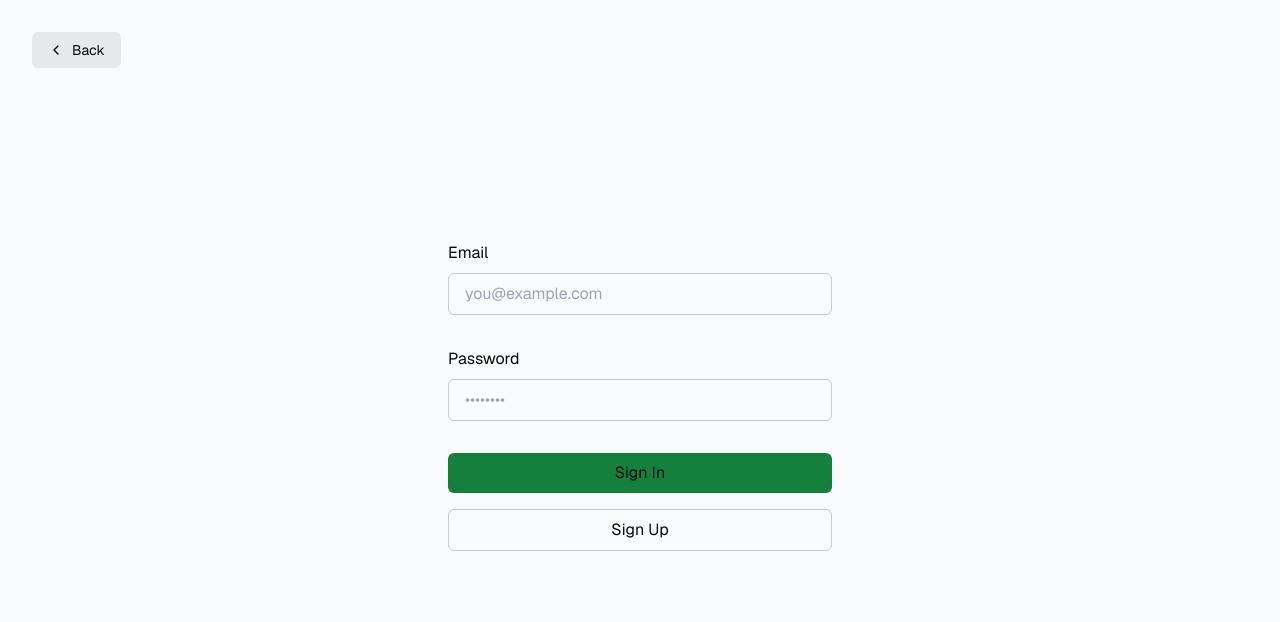
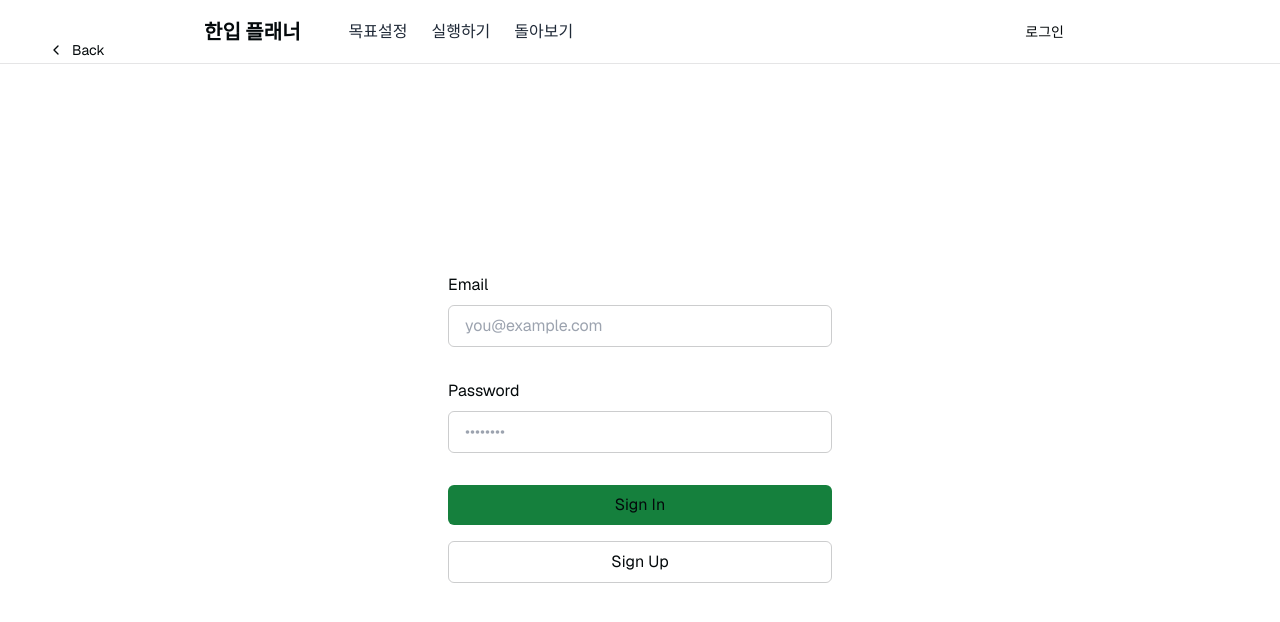
Before and after one commit to icetiredisgettingbear/one-bite-planner, a Next.js app: page /login in a window 1280 px wide. Shown: the top 622 px of the page. Built offline with nearby package versions, Linux system fonts and the light colour scheme; no server answers.

Commit message:
styles: Supabase, Next.js에서 기본으로 제공하는 UI 수정 및 삭제

```diff
--- a/app/globals.css
+++ b/app/globals.css
@@ -4,20 +4,20 @@
 
 @layer base {
   :root {
-    --background: 200 20% 98%;
-    --btn-background: 200 10% 91%;
-    --btn-background-hover: 200 10% 89%;
+    --background: #f4f5f6;
+    --btn-background: #2d70d6;
+    --btn-background-hover: #2061c3;
     --foreground: 200 50% 3%;
   }
 
-  @media (prefers-color-scheme: dark) {
+  /* @media (prefers-color-scheme: dark) {
     :root {
       --background: 200 50% 3%;
       --btn-background: 200 10% 9%;
       --btn-background-hover: 200 10% 12%;
       --foreground: 200 20% 96%;
     }
-  }
+  } */
 }
 
 @layer base {
--- a/app/layout.tsx
+++ b/app/layout.tsx
@@ -1,5 +1,7 @@
 import { GeistSans } from "geist/font/sans";
+import { createClient } from "@/utils/supabase/server";
 import "./globals.css";
+import Header from "@/components/Header";
 
 const defaultUrl = process.env.VERCEL_URL
   ? `https://${process.env.VERCEL_URL}`
@@ -16,10 +18,24 @@ export default function RootLayout({
 }: {
   children: React.ReactNode;
 }) {
+  const canInitSupabaseClient = () => {
+    // This function is just for the interactive tutorial.
+    // Feel free to remove it once you have Supabase connected.
+    try {
+      createClient();
+      return true;
+    } catch (e) {
+      return false;
+    }
+  };
+
+  const isSupabaseConnected = canInitSupabaseClient();
+
   return (
     <html lang="en" className={GeistSans.className}>
       <body className="bg-background text-foreground">
         <main className="min-h-screen flex flex-col items-center">
+          <Header isSupabaseConnected={isSupabaseConnected} />
           {children}
         </main>
       </body>
--- a/app/page.tsx
+++ b/app/page.tsx
@@ -1,54 +1,11 @@
-import DeployButton from "../components/DeployButton";
-import AuthButton from "../components/AuthButton";
-import { createClient } from "@/utils/supabase/server";
-import ConnectSupabaseSteps from "@/components/tutorial/ConnectSupabaseSteps";
-import SignUpUserSteps from "@/components/tutorial/SignUpUserSteps";
-import Header from "@/components/Header";
-
 export default async function Index() {
-  const canInitSupabaseClient = () => {
-    // This function is just for the interactive tutorial.
-    // Feel free to remove it once you have Supabase connected.
-    try {
-      createClient();
-      return true;
-    } catch (e) {
-      return false;
-    }
-  };
-
-  const isSupabaseConnected = canInitSupabaseClient();
-
   return (
     <div className="flex-1 w-full flex flex-col gap-20 items-center">
-      <nav className="w-full flex justify-center border-b border-b-foreground/10 h-16">
-        <div className="w-full max-w-4xl flex justify-between items-center p-3 text-sm">
-          <DeployButton />
-          {isSupabaseConnected && <AuthButton />}
-        </div>
-      </nav>
-
-      <div className="flex-1 flex flex-col gap-20 max-w-4xl px-3">
-        <h1 className="text-4xl text-center">산책할까요?</h1>
-        <Header />
-        <main className="flex-1 flex flex-col gap-6">
-          <h2 className="font-bold text-4xl mb-4">Next steps</h2>
-          {isSupabaseConnected ? <SignUpUserSteps /> : <ConnectSupabaseSteps />}
-        </main>
-      </div>
-
+      <main className="flex-1 flex justify-center">
+        <h2 className="font-bold text-4xl mt-16">One Bite Planner</h2>
+      </main>
       <footer className="w-full border-t border-t-foreground/10 p-8 flex justify-center text-center text-xs">
-        <p>
-          Powered by{" "}
-          <a
-            href="https://supabase.com/?utm_source=create-next-app&utm_medium=template&utm_term=nextjs"
-            target="_blank"
-            className="font-bold hover:underline"
-            rel="noreferrer"
-          >
-            Supabase
-          </a>
-        </p>
+        <p>ⓒ 한입 플래너. All rights reserved.</p>
       </footer>
     </div>
   );
--- a/app/protected/page.tsx
+++ b/app/protected/page.tsx
@@ -18,39 +18,8 @@ export default async function ProtectedPage() {
 
   return (
     <div className="flex-1 w-full flex flex-col gap-20 items-center">
-      <div className="w-full">
-        <div className="py-6 font-bold bg-purple-950 text-center">
-          This is a protected page that you can only see as an authenticated
-          user
-        </div>
-        <nav className="w-full flex justify-center border-b border-b-foreground/10 h-16">
-          <div className="w-full max-w-4xl flex justify-between items-center p-3 text-sm">
-            <DeployButton />
-            <AuthButton />
-          </div>
-        </nav>
-      </div>
-
-      <div className="flex-1 flex flex-col gap-20 max-w-4xl px-3">
-        <Header />
-        <main className="flex-1 flex flex-col gap-6">
-          <h2 className="font-bold text-4xl mb-4">Next steps</h2>
-          <FetchDataSteps />
-        </main>
-      </div>
-
       <footer className="w-full border-t border-t-foreground/10 p-8 flex justify-center text-center text-xs">
-        <p>
-          Powered by{" "}
-          <a
-            href="https://supabase.com/?utm_source=create-next-app&utm_medium=template&utm_term=nextjs"
-            target="_blank"
-            className="font-bold hover:underline"
-            rel="noreferrer"
-          >
-            Supabase
-          </a>
-        </p>
+        <p>ⓒ 한입 플래너. All rights reserved.</p>
       </footer>
     </div>
   );
--- a/components/AuthButton.tsx
+++ b/components/AuthButton.tsx
@@ -19,10 +19,10 @@ export default async function AuthButton() {
 
   return user ? (
     <div className="flex items-center gap-4">
-      Hey, {user.email}!
+      안녕하세요, {user.email}!
       <form action={signOut}>
         <button className="py-2 px-4 rounded-md no-underline bg-btn-background hover:bg-btn-background-hover">
-          Logout
+          로그아웃
         </button>
       </form>
     </div>
@@ -31,7 +31,7 @@ export default async function AuthButton() {
       href="/login"
       className="py-2 px-3 flex rounded-md no-underline bg-btn-background hover:bg-btn-background-hover"
     >
-      Login
+      로그인
     </Link>
   );
 }
--- a/components/Header.tsx
+++ b/components/Header.tsx
@@ -1,44 +1,27 @@
-import NextLogo from "./NextLogo";
-import SupabaseLogo from "./SupabaseLogo";
+import AuthButton from "@/components/AuthButton";
 
-export default function Header() {
+interface HeaderProps {
+  isSupabaseConnected: boolean;
+}
+
+export default function Header({ isSupabaseConnected }: HeaderProps) {
   return (
-    <div className="flex flex-col gap-16 items-center">
-      <div className="flex gap-8 justify-center items-center">
-        <a
-          href="https://supabase.com/?utm_source=create-next-app&utm_medium=template&utm_term=nextjs"
-          target="_blank"
-          rel="noreferrer"
-        >
-          <SupabaseLogo />
-        </a>
-        <span className="border-l rotate-45 h-6" />
-        <a href="https://nextjs.org/" target="_blank" rel="noreferrer">
-          <NextLogo />
-        </a>
+    <nav className="w-full flex justify-center border-b border-b-foreground/10 h-16">
+      <div className="w-full max-w-4xl flex justify-between items-center p-3 text-sm">
+        <div className="flex gap-x-12 items-center">
+          <h1 className="text-xl font-bold">한입 플래너</h1>
+          <ul className="flex space-x-6">
+            <li className="text-base text-gray-800 font-medium">목표설정</li>
+            <li className="text-base text-gray-800 font-medium">실행하기</li>
+            <li className="text-base text-gray-800 font-medium">돌아보기</li>
+          </ul>
+        </div>
+
+        <div className="flex gap-x-2 items-center">
+          {/* <DeployButton /> */}
+          {isSupabaseConnected && <AuthButton />}
+        </div>
       </div>
-      <h1 className="sr-only">Supabase and Next.js Starter Template</h1>
-      <p className="text-3xl lg:text-4xl !leading-tight mx-auto max-w-xl text-center">
-        The fastest way to build apps with{" "}
-        <a
-          href="https://supabase.com/?utm_source=create-next-app&utm_medium=template&utm_term=nextjs"
-          target="_blank"
-          className="font-bold hover:underline"
-          rel="noreferrer"
-        >
-          Supabase
-        </a>{" "}
-        and{" "}
-        <a
-          href="https://nextjs.org/"
-          target="_blank"
-          className="font-bold hover:underline"
-          rel="noreferrer"
-        >
-          Next.js
-        </a>
-      </p>
-      <div className="w-full p-[1px] bg-gradient-to-r from-transparent via-foreground/10 to-transparent my-8" />
-    </div>
+    </nav>
   );
 }
```
